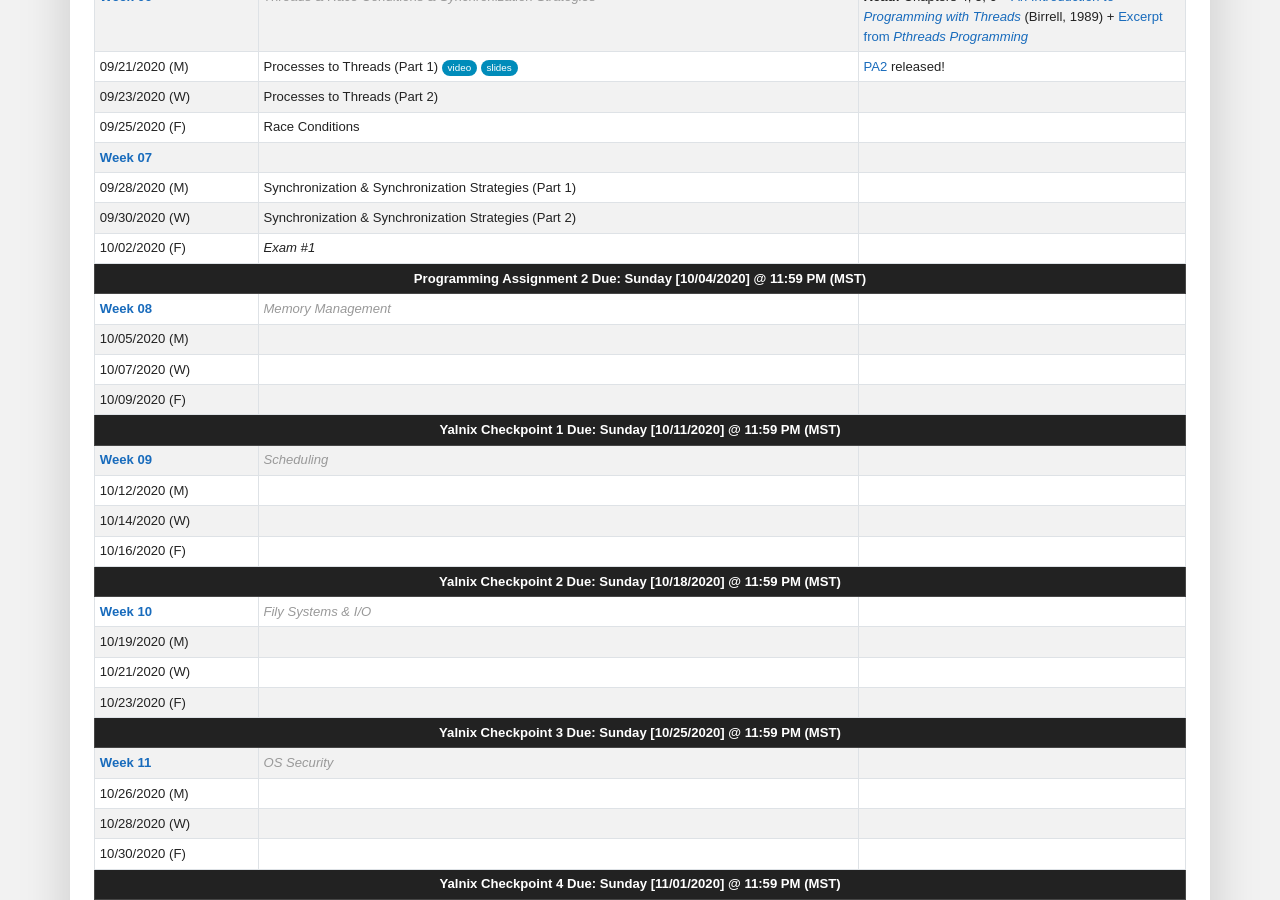
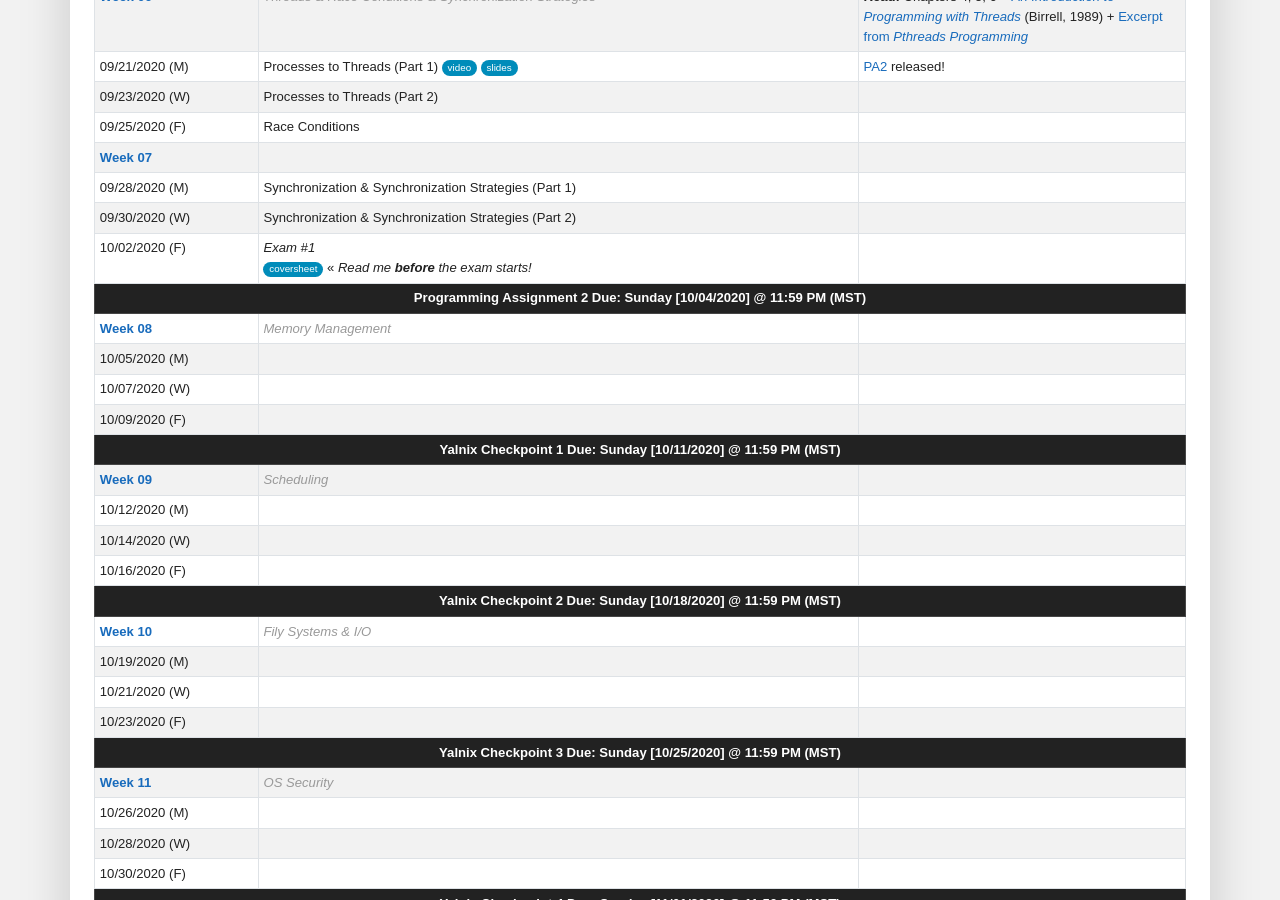
Before and after one commit to traviswpeters/cs460-2020-fall, a Jekyll site: the page built from index.md, in a window 1280 px wide and 900 px high, scrolled down 2803 px. Built offline with Jekyll 4.4.1, drawn with Linux system fonts in a browser that asks for light colours; nearby versions of some CDN libraries; some web fonts are replaced; comment, search, counter and statistics services are not loaded.

Commit message:
add coversheet for exam 1

```diff
--- a/index.md
+++ b/index.md
@@ -473,6 +473,7 @@ If you have any questions, please contact me.
 <!-- Topics & Lecture Details Here -->
 <td markdown="span" markdown="1">
 - _Exam #1_
+- [coversheet](files/exam1-coversheet.pdf){:.slides} << _Read me **before** the exam starts!_
 </td>
 <!-- Assignments & Reading Here -->
 <td markdown="span">
```
Also changed, not shown: 1 other file.
